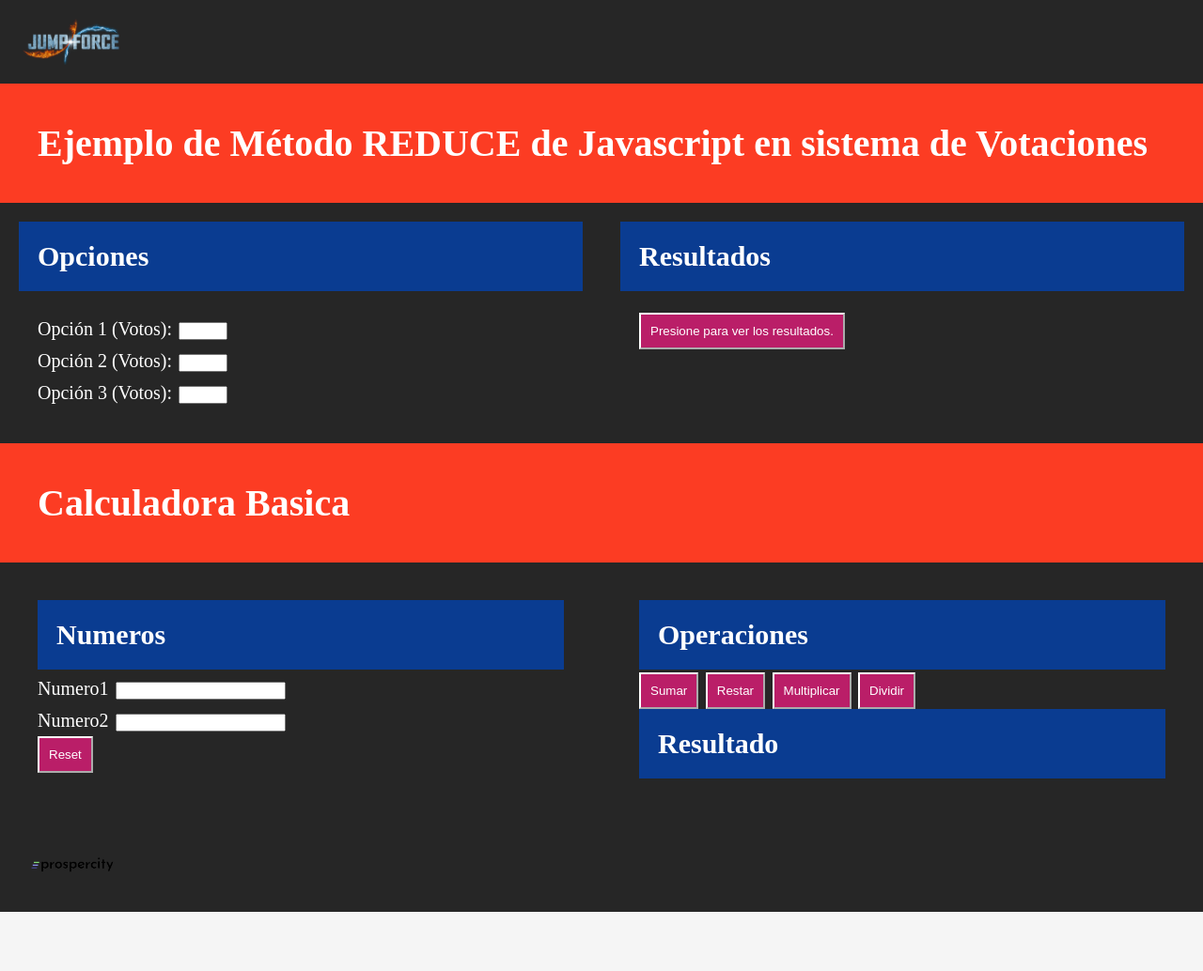
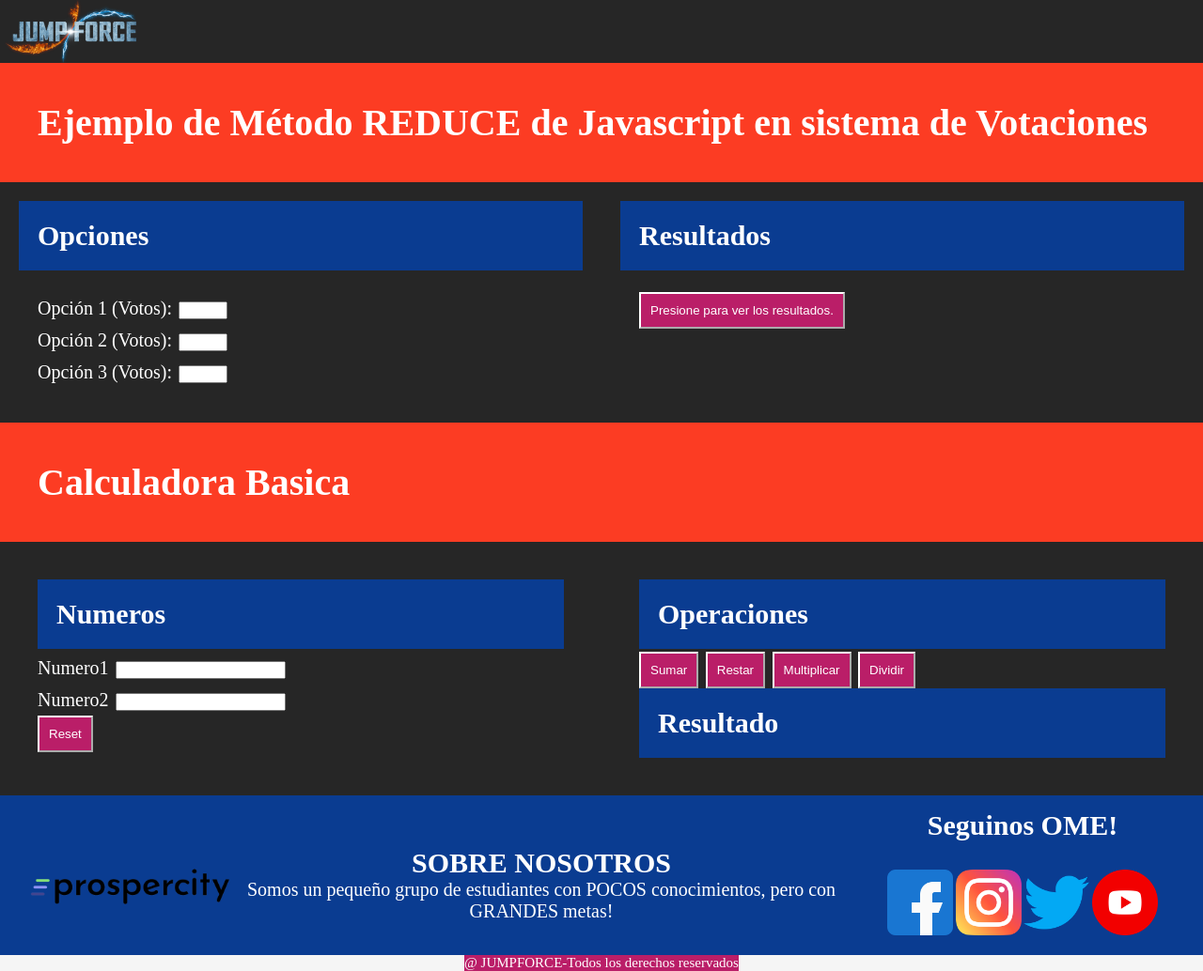
Before and after one commit to LuisGomezTrujillo/ReduceJavascript, a plain HTML site: page index.html in a window 1280 px wide. Shown: the whole page at 94% size. Before the commit the page ends 971 px from the top, so only its background shows below. Drawn offline with Linux system fonts and the light colour scheme.

Commit message:
Se agrego el footer

```diff
--- a/index.html
+++ b/index.html
@@ -97,17 +97,39 @@
           <span id="r"></span>
         </div>
     </section>
-    <footer class="pieDePagina">
-      <img class="logo" src="./images/logo_prospercity.png" alt="logo de prospercity">
-    </footer>
-  </main>
 
 
 
+    <footer class="pieDePagina">
+      <div class="footerDiv">
 
+        <div class="logoFooter">
+          <img class="logoFoo" src="./images/logo_prospercity.png" alt="logo de prospercity">
+        </div>
 
-  <div id="app"></div>
-  <div id="app2"></div>
+        <div class="text">
+          <h2 class="nosotros">SOBRE NOSOTROS</h2>
+          <span class="lorem">Somos un pequeño grupo de estudiantes con POCOS conocimientos, pero con GRANDES metas!</span>
+        </div>
+
+        <div class="icons">
+          <h3 class="seguinos">Seguinos OME!</h3>
+          <img class="facebook icon" src="./images/facebook.png" alt="Este es el icono de facebook">
+          <img class="instagram icon" src="./images/instagram.png" alt="Este es el icono de instagram">
+          <img class="twitter icon" src="./images/gorjeo.png" alt="Este es el icono de Twitter">
+          <img class="youtube icon" src="./images/youtube.png" alt="Este es el icono de Youtube">
+
+        </div>
+      </div>
+
+    </footer>
+
+  </main>
+
+  <div class="derechos">
+    <p class="derechosText">@ JUMPFORCE-Todos los derechos reservados</p>
+  </div>
+
 
 
 
--- a/styles.css
+++ b/styles.css
@@ -25,13 +25,7 @@ body {
       flex-wrap: wrap;
 }
 
-.logo {
-      background-color: #262626;
-      padding: 20px;
-      width: 150px;
-      align-content: center;
 
-}
 
 .principal {
       display: flex;
@@ -104,7 +98,83 @@ span {
 }
 .pieDePagina {
         width: 100%;
-        background-color: #262626;
+        background-color: #0a3c91;
         display: flex;
         flex-wrap: wrap;
 }
+
+.logo {
+        background-color: #262626;
+        width: 150px;
+        align-content: center;
+
+  }
+
+
+
+  .footerDiv {
+        width: 100%;
+        display: flex;
+        height: 170px;
+  }
+
+  .logoFooter {
+        margin-top: 20px;
+        width: 20%;
+        text-align: center;
+  }
+
+  .logoFoo {
+
+        height: 150px;
+  }
+
+
+
+  .text {
+        width: 50%;
+        margin-top: 40px;
+        text-align: center;
+  }
+
+  .nosotros {
+        padding-top: 15px ;
+        font-size: 3rem;
+        color: white;
+        text-align: center;
+  };
+
+  .lorem {
+        width: 50%;
+        color: white;
+        font-size: 1.5rem;
+  }
+
+  .icons {
+        width: 30%;
+        text-align: center;
+  }
+
+  .seguinos {
+        color: white;
+        font-size: 3rem;
+        padding-top: 15px;
+        padding-bottom: 30px;
+  }
+
+  .icon {
+        width: 70px;
+  };
+
+.derechos {
+        background-color: #ba1e68;
+
+}
+
+
+.derechosText{
+
+        font-size:1.5rem ;
+        background-color: #ba1e68;
+        color: white;
+}
```
Also changed, not shown: images/facebook.png (added), images/gorjeo.png (added), images/instagram.png (added), images/youtube.png (added).
